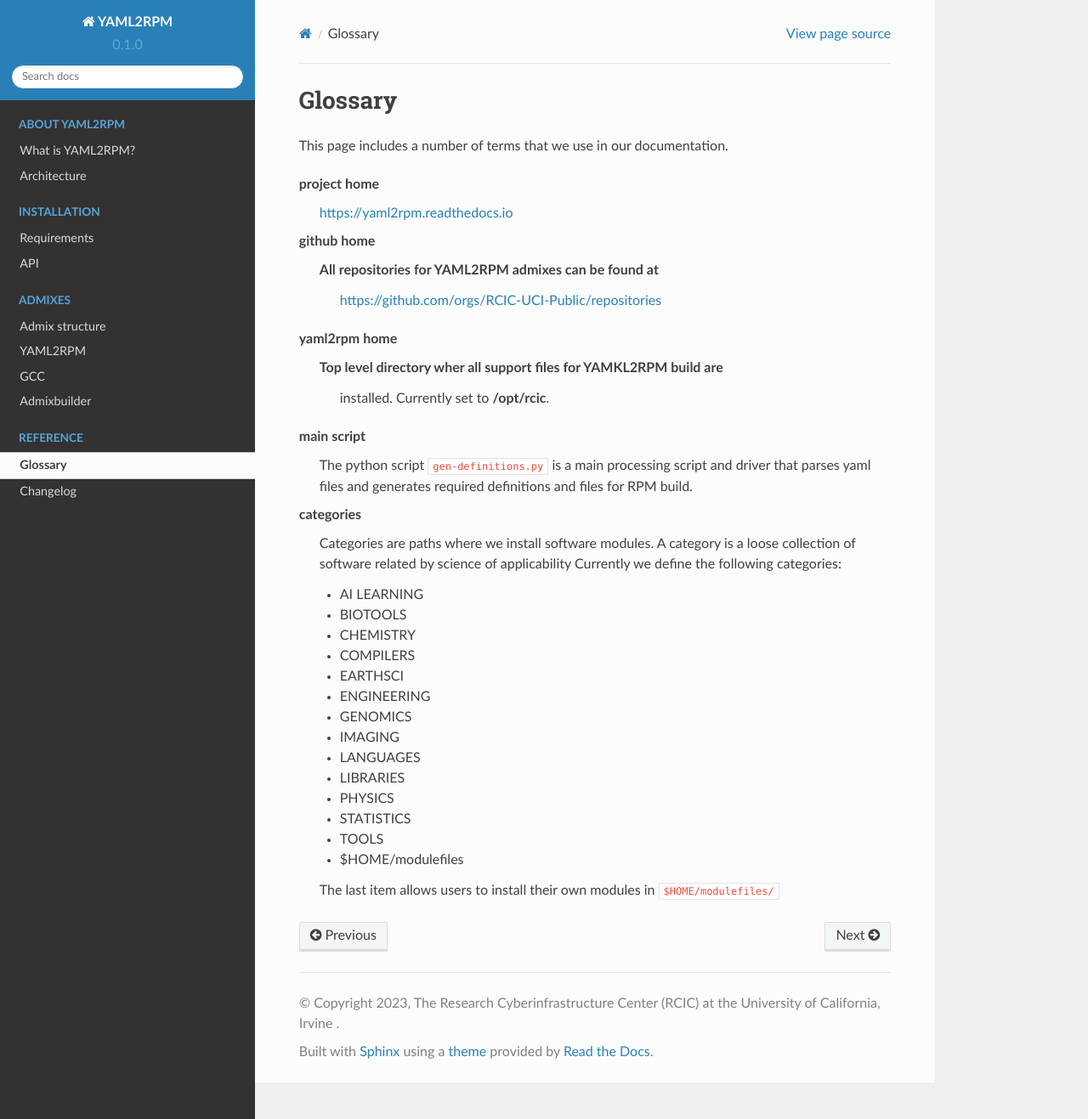
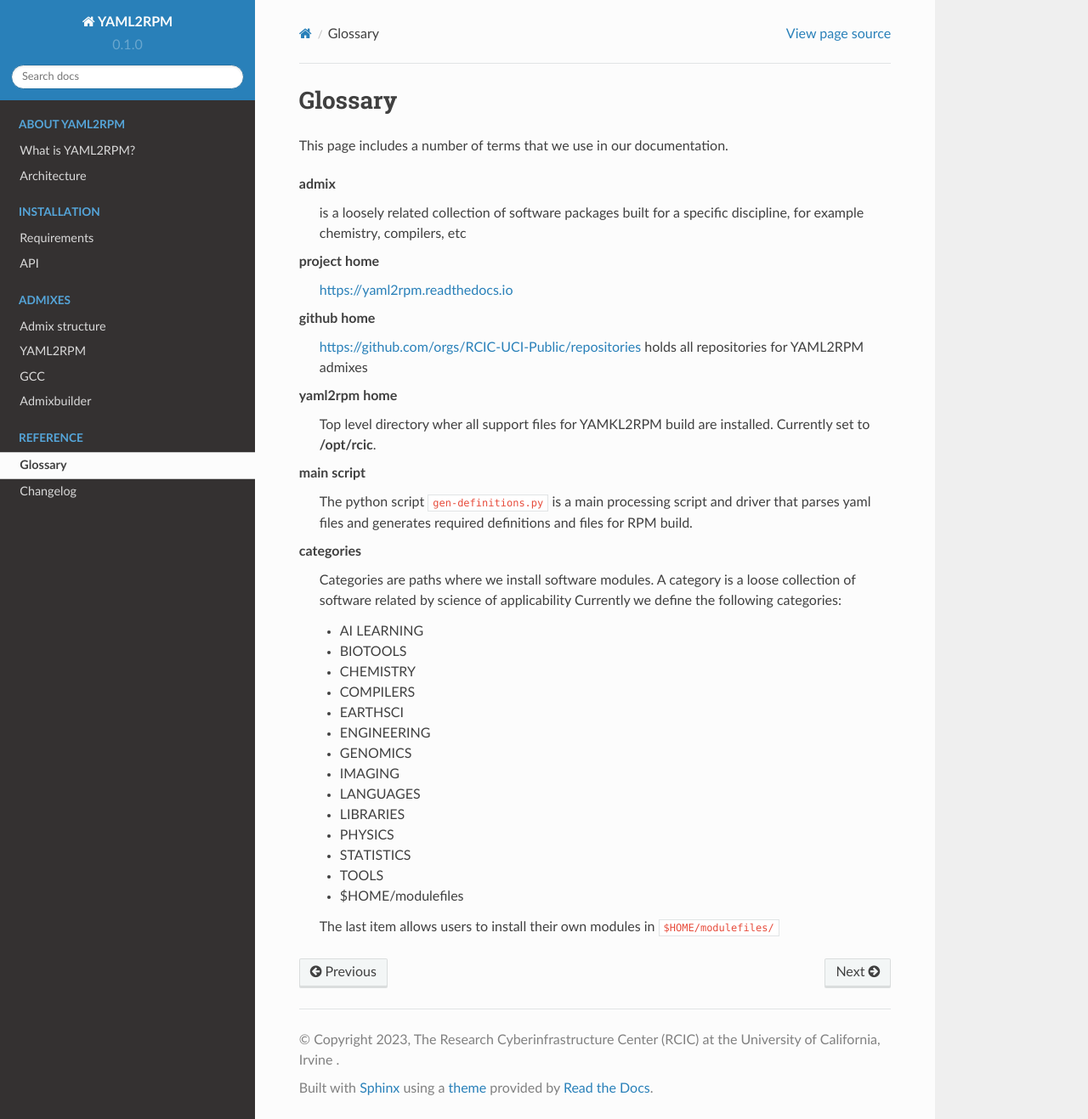
Before and after one commit to RCIC-UCI-Public/yaml2rpm-docs, a Sphinx documentation site: the page built from docs/source/references/glossary.rst, in a window 1280 px wide and 1317 px high. Shown: the whole window at 85% size. Built offline with Sphinx 7.4.7 and the Read the Docs theme 2.0.0, drawn with Linux system fonts in a browser that asks for light colours.

Commit message:
add admix term

```diff
--- a/docs/source/admixes/admixbuilder.rst
+++ b/docs/source/admixes/admixbuilder.rst
@@ -3,8 +3,9 @@ Admixbuilder
 
 .. _admixbuilder:
 
-High-level builder for UCI Admix collection
-An :guilabel:`admix` is a loosely related collection of software packages
+High-level builder for UCI Admix collection.
+
+An :term:`admix` is a loosely related collection of software packages
 built for a specific discipline, for example chemistry, compilers, etc
 
 Purpose
--- a/docs/source/references/glossary.rst
+++ b/docs/source/references/glossary.rst
@@ -5,16 +5,20 @@ This page includes a number of terms that we use in our documentation.
 
 .. glossary::
 
+   admix
+     is a loosely related collection of software packages built for a specific
+     discipline, for example chemistry, compilers, etc
+
    project home
      https://yaml2rpm.readthedocs.io
 
    github home
-      All repositories for YAML2RPM admixes can be found at
-	  https://github.com/orgs/RCIC-UCI-Public/repositories
+      https://github.com/orgs/RCIC-UCI-Public/repositories
+      holds all repositories for YAML2RPM admixes
 
    yaml2rpm home
       Top level directory wher all support files for YAMKL2RPM build are
-	  installed. Currently set to **/opt/rcic**.
+      installed. Currently set to **/opt/rcic**.
 
    main script
      The python script ``gen-definitions.py`` is a main processing script and driver
```
